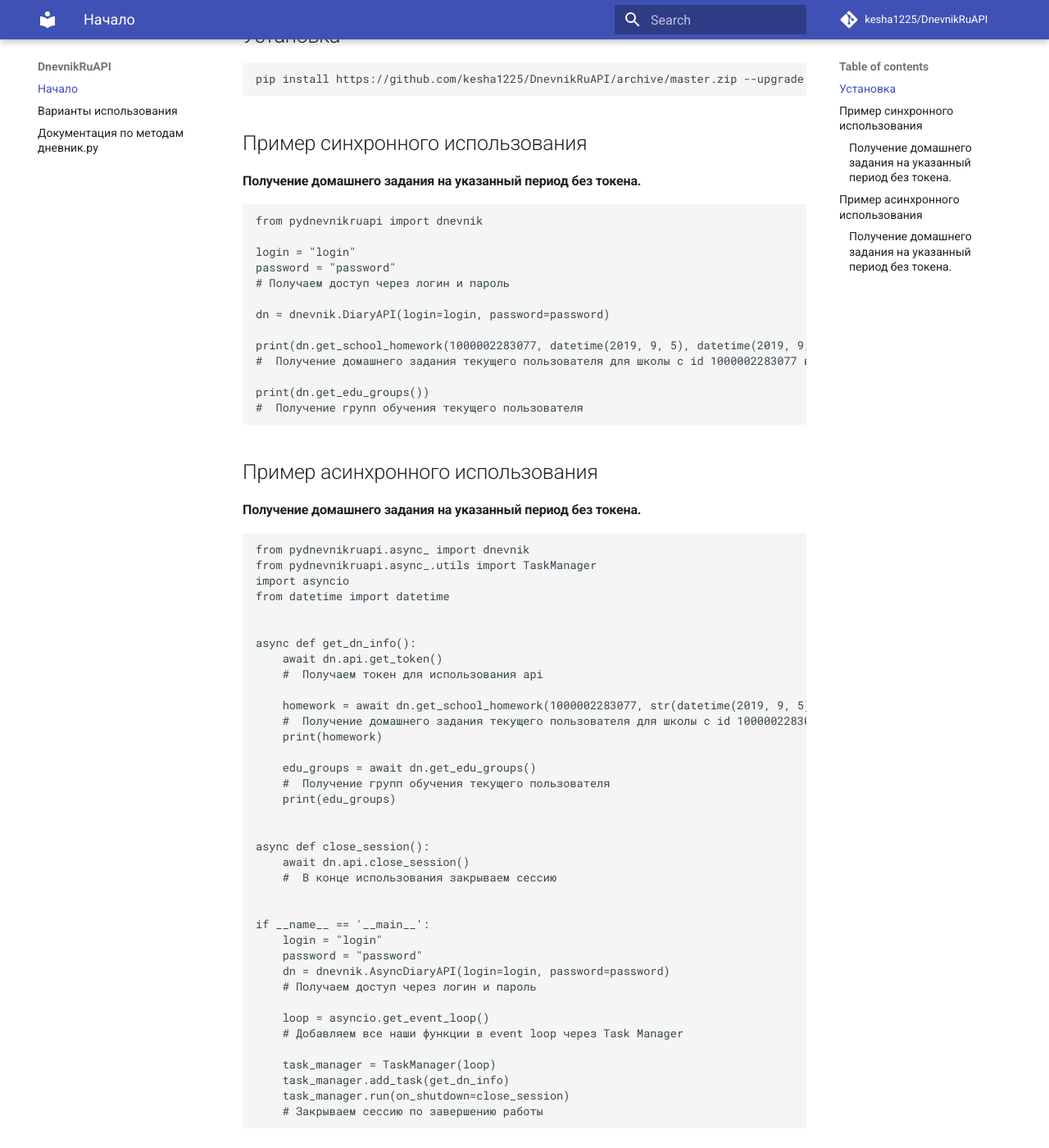
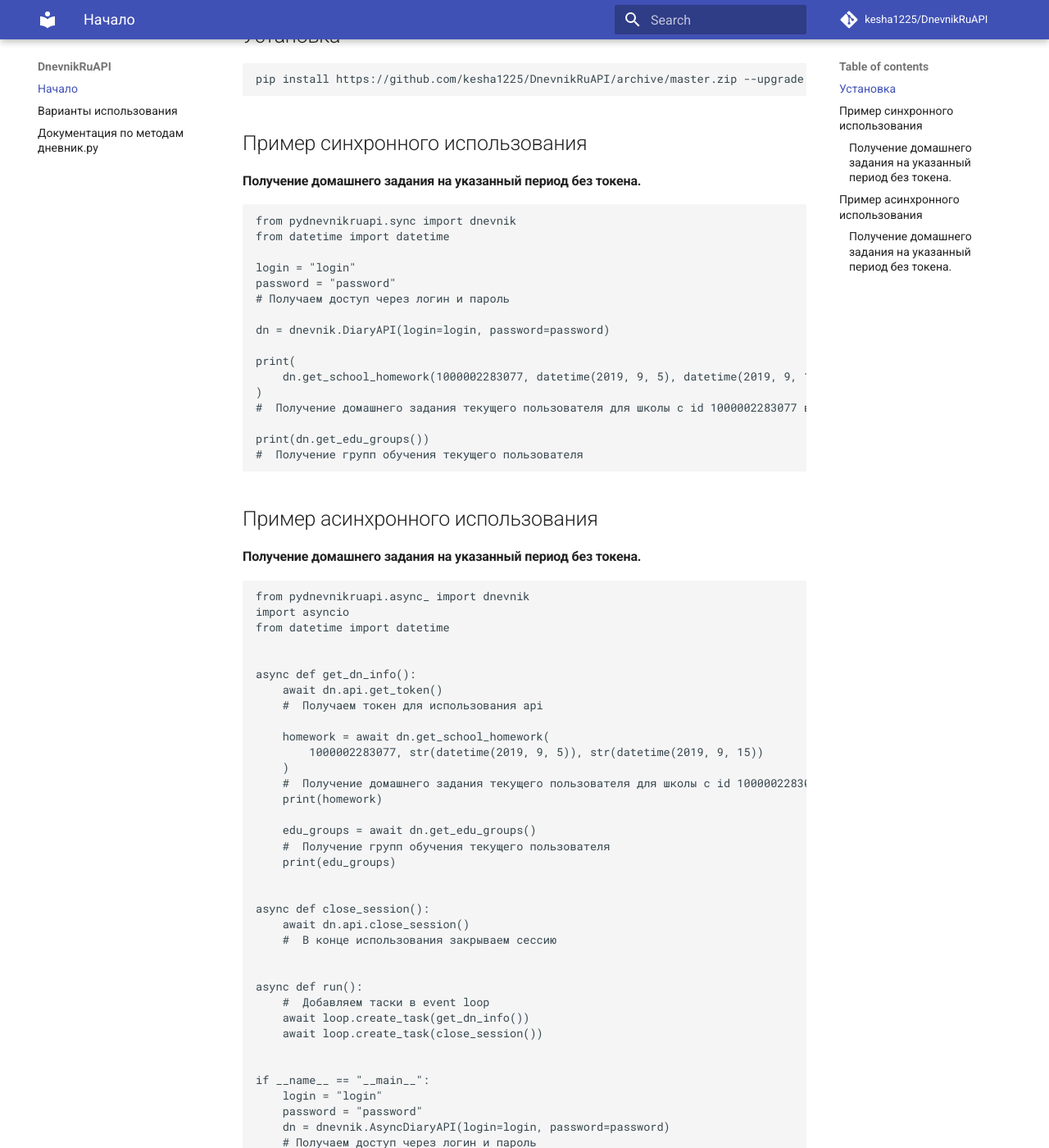
Before and after one commit to kesha1225/DnevnikRuAPI, an MkDocs documentation site: the page built from docs/index.md, in a window 1280 px wide and 1400 px high, scrolled down 245 px. Shown: the whole window at 82% size. Built offline with MkDocs 1.6.1 and Material for MkDocs 9.7.7, drawn with Linux system fonts in a browser that asks for light colours; comment, search, counter and statistics services are not loaded; some of the changed text lies outside the part shown.

Commit message:
code-style to docs

````diff
--- a/docs/index.md
+++ b/docs/index.md
@@ -13,7 +13,8 @@ pip install https://github.com/kesha1225/DnevnikRuAPI/archive/master.zip --upgra
 #### Получение домашнего задания на указанный период без токена.
 
 ```python3
-from pydnevnikruapi import dnevnik
+from pydnevnikruapi.sync import dnevnik
+from datetime import datetime
 
 login = "login"
 password = "password"
@@ -21,7 +22,9 @@ password = "password"
 
 dn = dnevnik.DiaryAPI(login=login, password=password)
 
-print(dn.get_school_homework(1000002283077, datetime(2019, 9, 5), datetime(2019, 9, 15)))
+print(
+    dn.get_school_homework(1000002283077, datetime(2019, 9, 5), datetime(2019, 9, 15))
+)
 #  Получение домашнего задания текущего пользователя для школы с id 1000002283077 в период с 05-09-2019 по 15-09-2019
 
 print(dn.get_edu_groups())
@@ -34,7 +37,6 @@ print(dn.get_edu_groups())
 
 ```python3
 from pydnevnikruapi.async_ import dnevnik
-from pydnevnikruapi.async_.utils import TaskManager
 import asyncio
 from datetime import datetime
 
@@ -43,7 +45,9 @@ async def get_dn_info():
     await dn.api.get_token()
     #  Получаем токен для использования api
 
-    homework = await dn.get_school_homework(1000002283077, str(datetime(2019, 9, 5)), str(datetime(2019, 9, 15)))
+    homework = await dn.get_school_homework(
+        1000002283077, str(datetime(2019, 9, 5)), str(datetime(2019, 9, 15))
+    )
     #  Получение домашнего задания текущего пользователя для школы с id 1000002283077 в период с 05-09-2019 по 15-09-2019
     print(homework)
 
@@ -57,17 +61,20 @@ async def close_session():
     #  В конце использования закрываем сессию
 
 
-if __name__ == '__main__':
+async def run():
+    #  Добавляем таски в event loop
+    await loop.create_task(get_dn_info())
+    await loop.create_task(close_session())
+
+
+if __name__ == "__main__":
     login = "login"
     password = "password"
     dn = dnevnik.AsyncDiaryAPI(login=login, password=password)
     # Получаем доступ через логин и пароль
 
     loop = asyncio.get_event_loop()
-    # Добавляем все наши функции в event loop через Task Manager
+    loop.run_until_complete(run())
+    # Запускаем все наши функции в event loop
 
-    task_manager = TaskManager(loop)
-    task_manager.add_task(get_dn_info)
-    task_manager.run(on_shutdown=close_session)
-    # Закрываем сессию по завершению работы
 ```
````
Also changed, not shown: docs/using.md (+4 -5 lines).
